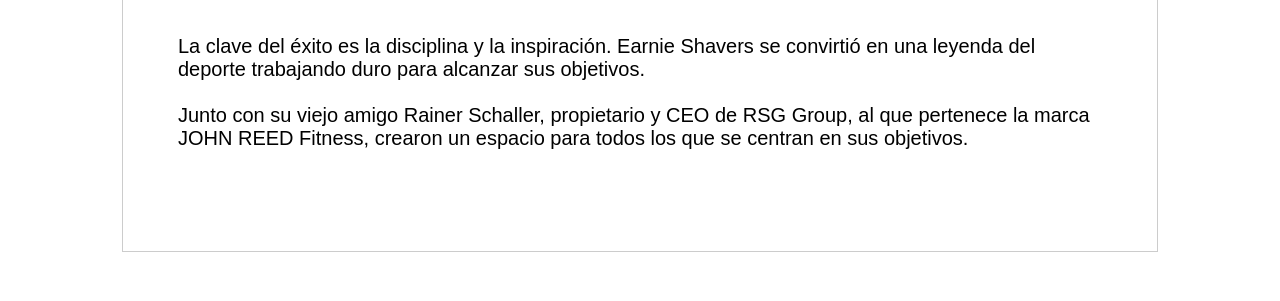
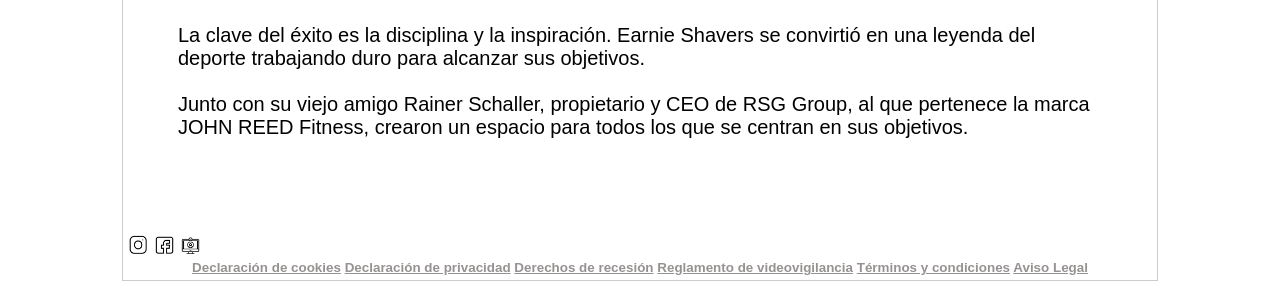
Before and after one commit to daprea/AE1_paginaweb, a plain HTML site: page iron.html in a window 1280 px wide. Shown: the part 610-911 px from the top of the page. Before the commit the page ends 882 px from the top, so only its background shows below. Drawn offline with Linux system fonts and the light colour scheme.

Commit message:
cambio iron

```diff
--- a/iron.html
+++ b/iron.html
@@ -94,11 +94,16 @@
 
            }
 
+           #img_redes{
+                width: 2%;
+                height:2%;
+                float: center;
+           }
+
         </style>
 
     </head>
     <body>
-        <img src="img/serIron3.jpg">
         <header>
             <h6 style="text-align:center" color: #fff >Consigue tu regalo exclusivo <a href=alta.html>¡Apúntate ahora!</a></h6>
 
@@ -141,6 +146,10 @@
 
             <p>&nbsp;</p>
         </header>
+        <main>
+            <section>
+
+            <img src="img/serIron3.jpg">
             <h1>UNA NUEVA FILOSOFÍA</h1>
             <div class="padding2">
                 <p>
@@ -154,9 +163,21 @@
 
             </div>
 
+            <a href="https://www.instagram.com"></a><img src="img/iconoInsta.png" id="img_redes" width="20" height="20">
+            <a href="https://www.facebook.com"></a><img src="img/iconoFace.png" id="img_redes" width="20" height="20">
+            <a href="https://www.teamviewer.com/es/"></a><img src="img/iconoVideo.png" id="img_redes" width="20" height="20">
+
+            <h6 style="text-align:center">
+                <a href="cookies.html" style="color:#979292;">Declaración de cookies</a>
+                <a href="" style="color:#979292;">Declaración de privacidad</a>
+                <a href="" style="color:#979292;">Derechos de recesión</a>
+                <a href="" style="color:#979292;">Reglamento de videovigilancia</a>
+                <a href=""  style="color:#979292">Términos y condiciones</a>
+                <a href="" style="color:#979292;">Aviso Legal</a>
 
 
+            </section>
 
-
+        </main>
     </body>
 </html>
```
Also changed, not shown: alta.html (+3 -3 lines), index.html (+2 -2 lines). Lines whose indentation alone changed are shown as unchanged.
